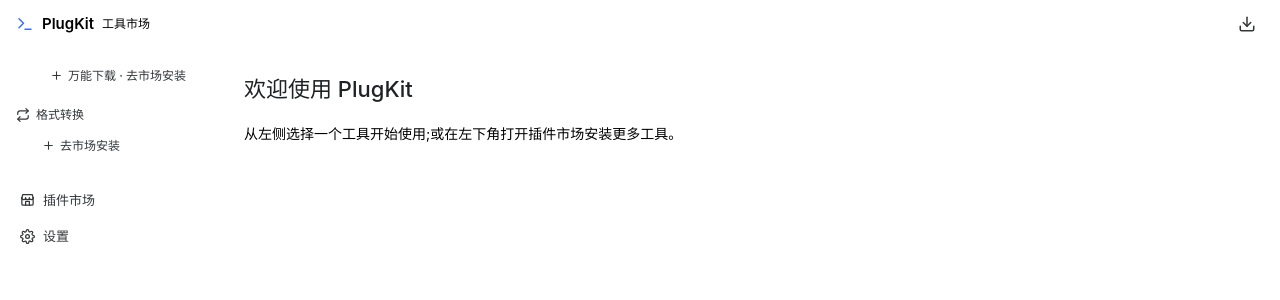
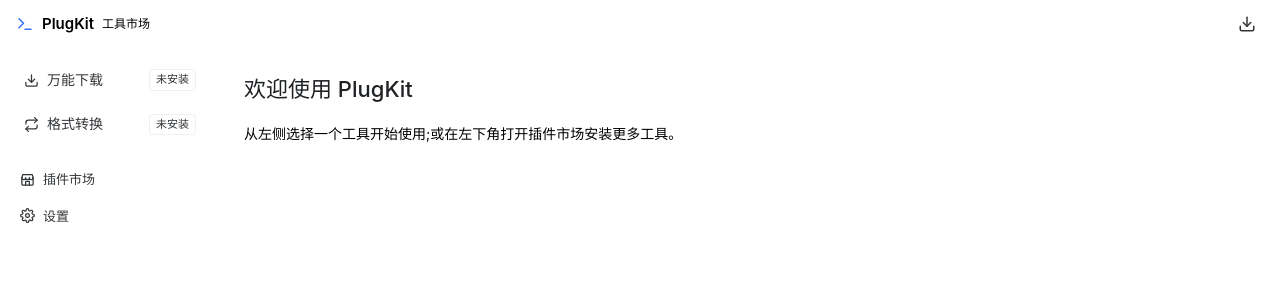
Before and after one commit to debugcmdr/plug-kit, a Vue app: page / in a window 1280 px wide. Shown: the top 300 px of the page. Built offline with nearby package versions, Linux system fonts and the light colour scheme.

Commit message:
feat(sidebar): flat tool list - no parent/child nesting, one row per tool
万能下载 / 格式转换 now render as flat one-row items (no category wrapper).
The 3 options (video/audio/image) live inside the convert plugin's own UI.
Shows '未安装' tag if a tool isn't installed.

```diff
--- a/src/components/Sidebar.vue
+++ b/src/components/Sidebar.vue
@@ -11,17 +11,10 @@
 const installedPlugins = ref<PluginInfo[]>([])
 const activeKey = ref<string | null>(null)
 
-// 顶部单条工具(不套分类):万能下载
-const TOP_TOOL = { id: 'download', label: '万能下载', icon: 'download' }
-
-// 分类 → 插件映射(语义分类,插件动态安装)
-const CATEGORIES = [
-  {
-    key: 'convert',
-    label: '格式转换',
-    icon: 'convert',
-    pluginIds: ['convert'],
-  },
+// 平铺工具列表(一级一行,不套分类;三个选项在插件右侧界面里)
+const TOOLS = [
+  { id: 'download', label: '万能下载', icon: 'download' },
+  { id: 'convert', label: '格式转换', icon: 'convert' },
 ]
 
 async function loadInstalled() {
@@ -36,9 +29,9 @@
 onMounted(loadInstalled)
 watch(installedVersion, loadInstalled)
 
-// 某个分类下已安装的插件
-function categoryPlugins(pluginIds: string[]): PluginInfo[] {
-  return installedPlugins.value.filter(p => pluginIds.includes(p.id))
+// 该工具是否已安装
+function isInstalled(id: string): boolean {
+  return installedPlugins.value.some(p => p.id === id)
 }
 
 function handleSelect(target: string) {
@@ -57,59 +50,20 @@
     style="height: 100%; display: flex; flex-direction: column;"
   >
     <div style="flex: 1; overflow: auto; padding: 8px 0;">
-      <!-- 顶部单条工具:万能下载(不套分类,一条即可) -->
+      <!-- 平铺工具列表(一级一行) -->
       <div
-        v-if="categoryPlugins([TOP_TOOL.id]).length > 0"
+        v-for="tool in TOOLS"
+        :key="tool.id"
         class="top-tool"
-        :class="{ active: activeKey === TOP_TOOL.id }"
-        @click="handleSelect(TOP_TOOL.id)"
+        :class="{ active: activeKey === tool.id }"
+        @click="handleSelect(tool.id)"
       >
         <n-icon size="15">
-          <svg xmlns="http://www.w3.org/2000/svg" width="15" height="15" viewBox="0 0 24 24" fill="none" stroke="currentColor" stroke-width="2" stroke-linecap="round" stroke-linejoin="round"><path d="M21 15v4a2 2 0 0 1-2 2H5a2 2 0 0 1-2-2v-4"></path><polyline points="7 10 12 15 17 10"></polyline><line x1="12" y1="15" x2="12" y2="3"></line></svg>
+          <svg v-if="tool.icon === 'download'" xmlns="http://www.w3.org/2000/svg" width="15" height="15" viewBox="0 0 24 24" fill="none" stroke="currentColor" stroke-width="2" stroke-linecap="round" stroke-linejoin="round"><path d="M21 15v4a2 2 0 0 1-2 2H5a2 2 0 0 1-2-2v-4"></path><polyline points="7 10 12 15 17 10"></polyline><line x1="12" y1="15" x2="12" y2="3"></line></svg>
+          <svg v-else xmlns="http://www.w3.org/2000/svg" width="15" height="15" viewBox="0 0 24 24" fill="none" stroke="currentColor" stroke-width="2" stroke-linecap="round" stroke-linejoin="round"><polyline points="17 1 21 5 17 9"></polyline><path d="M3 11V9a4 4 0 0 1 4-4h14"></path><polyline points="7 23 3 19 7 15"></polyline><path d="M21 13v2a4 4 0 0 1-4 4H3"></path></svg>
         </n-icon>
-        <span style="flex: 1; overflow: hidden; text-overflow: ellipsis; white-space: nowrap;">{{ TOP_TOOL.label }}</span>
-      </div>
-      <div v-else class="top-tool cat-empty" @click="handleSelect('market')">
-        <n-icon size="13"><svg xmlns="http://www.w3.org/2000/svg" width="13" height="13" viewBox="0 0 24 24" fill="none" stroke="currentColor" stroke-width="2" stroke-linecap="round" stroke-linejoin="round"><line x1="12" y1="5" x2="12" y2="19"></line><line x1="5" y1="12" x2="19" y2="12"></line></svg></n-icon>
-        <span>万能下载 · 去市场安装</span>
-      </div>
-
-      <!-- 分类区块 -->
-      <div v-for="cat in CATEGORIES" :key="cat.key" style="margin-bottom: 4px; margin-top: 8px;">
-        <div
-          style="display: flex; align-items: center; gap: 6px; padding: 6px 16px; font-size: 12px; color: var(--n-text-color-3);"
-        >
-          <n-icon size="14">
-            <svg v-if="cat.icon === 'download'" xmlns="http://www.w3.org/2000/svg" width="14" height="14" viewBox="0 0 24 24" fill="none" stroke="currentColor" stroke-width="2" stroke-linecap="round" stroke-linejoin="round"><path d="M21 15v4a2 2 0 0 1-2 2H5a2 2 0 0 1-2-2v-4"></path><polyline points="7 10 12 15 17 10"></polyline><line x1="12" y1="15" x2="12" y2="3"></line></svg>
-            <svg v-else-if="cat.icon === 'convert'" xmlns="http://www.w3.org/2000/svg" width="14" height="14" viewBox="0 0 24 24" fill="none" stroke="currentColor" stroke-width="2" stroke-linecap="round" stroke-linejoin="round"><polyline points="17 1 21 5 17 9"></polyline><path d="M3 11V9a4 4 0 0 1 4-4h14"></path><polyline points="7 23 3 19 7 15"></polyline><path d="M21 13v2a4 4 0 0 1-4 4H3"></path></svg>
-            <svg v-else xmlns="http://www.w3.org/2000/svg" width="14" height="14" viewBox="0 0 24 24" fill="none" stroke="currentColor" stroke-width="2" stroke-linecap="round" stroke-linejoin="round"><path d="M4 19.5A2.5 2.5 0 0 1 6.5 17H20"></path><path d="M6.5 2H20v20H6.5A2.5 2.5 0 0 1 4 19.5v-15A2.5 2.5 0 0 1 6.5 2z"></path></svg>
-          </n-icon>
-          <span>{{ cat.label }}</span>
-        </div>
-
-        <!-- 分类下的插件 -->
-        <div
-          v-for="plugin in categoryPlugins(cat.pluginIds)"
-          :key="plugin.id"
-          class="cat-item"
-          :class="{ active: activeKey === plugin.id }"
-          @click="handleSelect(plugin.id)"
-        >
-          <span style="flex: 1; overflow: hidden; text-overflow: ellipsis; white-space: nowrap;">{{ plugin.name }}</span>
-        </div>
-
-        <!-- 分类下无已装插件 → 提示去市场 -->
-        <div
-          v-if="cat.pluginIds.length > 0 && categoryPlugins(cat.pluginIds).length === 0"
-          class="cat-empty"
-          @click="handleSelect('market')"
-        >
-          <n-icon size="13"><svg xmlns="http://www.w3.org/2000/svg" width="13" height="13" viewBox="0 0 24 24" fill="none" stroke="currentColor" stroke-width="2" stroke-linecap="round" stroke-linejoin="round"><line x1="12" y1="5" x2="12" y2="19"></line><line x1="5" y1="12" x2="19" y2="12"></line></svg></n-icon>
-          <span>去市场安装</span>
-        </div>
-        <div v-else-if="cat.pluginIds.length === 0" class="cat-empty" style="cursor: default;">
-          <span>暂无工具</span>
-        </div>
+        <span style="flex: 1; overflow: hidden; text-overflow: ellipsis; white-space: nowrap;">{{ tool.label }}</span>
+        <span v-if="!isInstalled(tool.id)" class="not-installed">未安装</span>
       </div>
     </div>
 
@@ -156,29 +110,14 @@
 .top-tool:hover { background: var(--n-hover-color); }
 .top-tool.active { background: var(--n-primary-color-soft); color: var(--n-primary-color); }
 
-.cat-item {
-  display: flex;
-  align-items: center;
-  gap: 8px;
-  padding: 7px 16px 7px 42px;
-  font-size: 13px;
-  color: var(--n-text-color-1);
-  cursor: pointer;
-  transition: background-color 0.15s;
+.not-installed {
+  font-size: 11px;
+  color: var(--n-text-color-3);
+  border: 1px solid var(--n-border-color);
+  border-radius: 4px;
+  padding: 1px 6px;
+  white-space: nowrap;
 }
-.cat-item:hover { background: var(--n-hover-color); }
-.cat-item.active { background: var(--n-primary-color-soft); color: var(--n-primary-color); font-weight: 500; }
-
-.cat-empty {
-  display: flex;
-  align-items: center;
-  gap: 5px;
-  padding: 6px 16px 6px 42px;
-  font-size: 12px;
-  color: var(--n-text-color-3);
-  cursor: pointer;
-}
-.cat-empty:hover { color: var(--n-primary-color); }
 
 .bottom-item {
   display: flex;
```
Also changed, not shown: .claude/settings.json (added).
